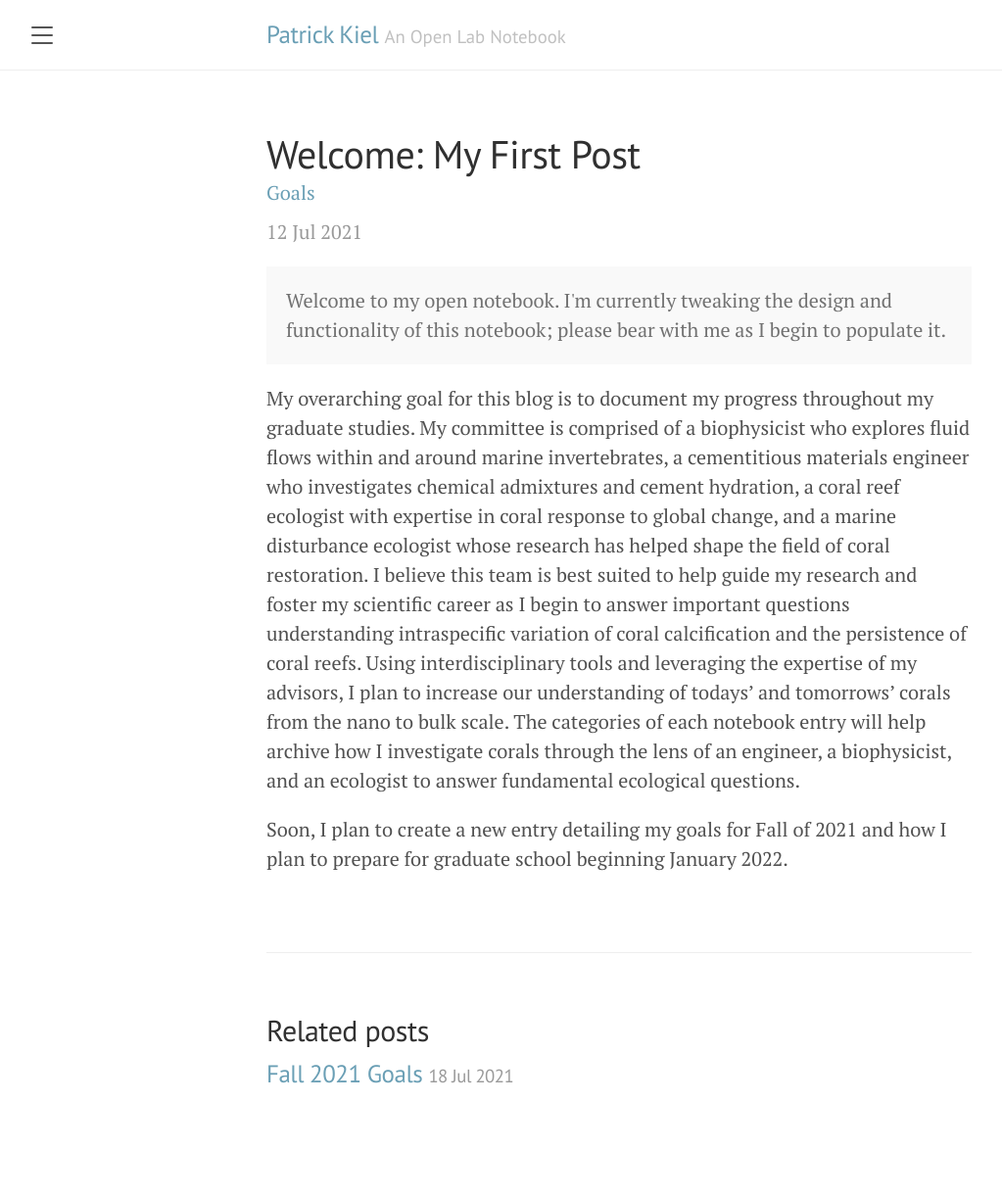
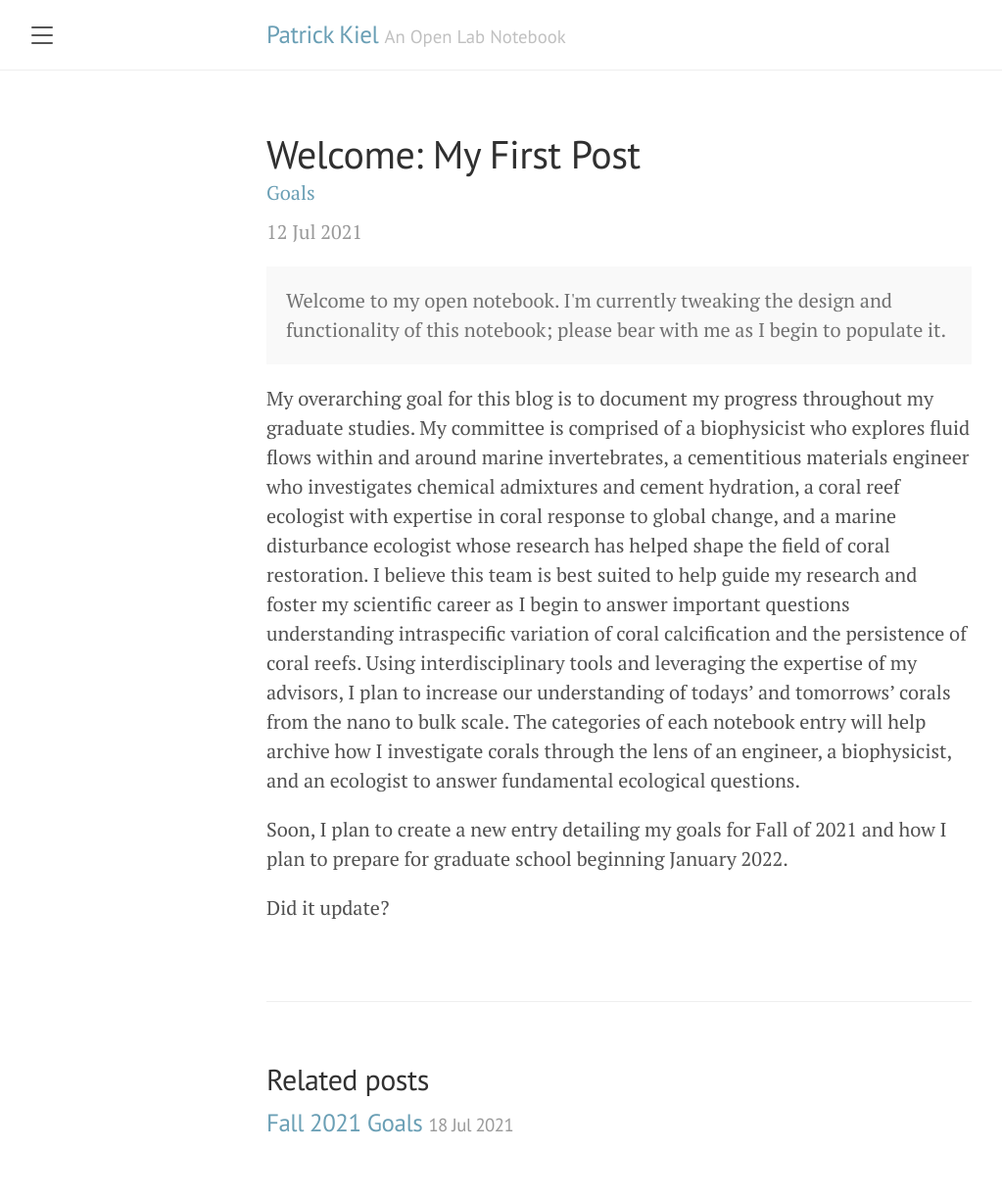
Before and after one commit to pkiel/notebook, a Jekyll site: the page built from _posts/2021-07-12-welcome.md, in a window 1280 px wide. Shown: the whole page at 98% size, without its empty margins (8-1031 px from the left). Built offline with Jekyll 4.4.1, drawn with Linux system fonts in a browser that asks for light colours; before the commit the page ends 1172 px from its top, so only the background shows below that.

Commit message:
Update 2021-07-12-welcome.md

```diff
--- a/_posts/2021-07-12-welcome.md
+++ b/_posts/2021-07-12-welcome.md
@@ -14,3 +14,5 @@ categories: [Goals]
 My overarching goal for this blog is to document my progress throughout my graduate studies. My committee is comprised of a biophysicist who explores fluid flows within and around marine invertebrates, a cementitious materials engineer who investigates chemical admixtures and cement hydration, a coral reef ecologist with expertise in coral response to global change, and a marine disturbance ecologist whose research has helped shape the field of coral restoration. I believe this team is best suited to help guide my research and foster my scientific career as I begin to answer important questions understanding intraspecific variation of coral calcification and the persistence of coral reefs. Using interdisciplinary tools and leveraging the expertise of my advisors, I plan to increase our understanding of todays' and tomorrows' corals from the nano to bulk scale. The categories of each notebook entry will help archive how I investigate corals through the lens of an engineer, a biophysicist, and an ecologist to answer fundamental ecological questions.
 
 Soon, I plan to create a new entry detailing my goals for Fall of 2021 and how I plan to prepare for graduate school beginning January 2022.
+
+Did it update?
```
